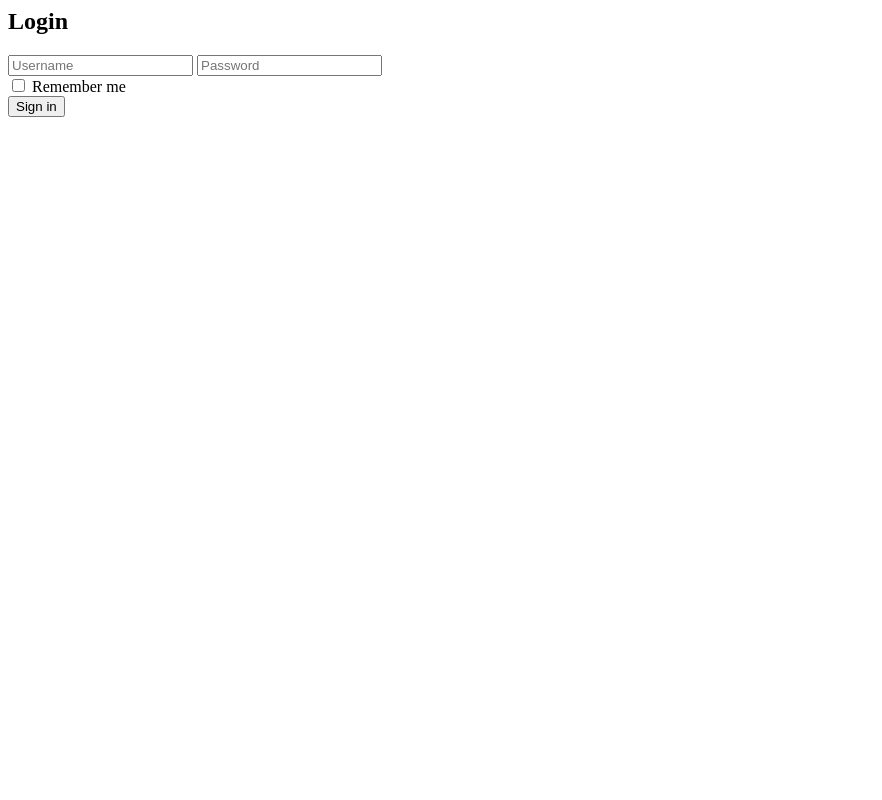
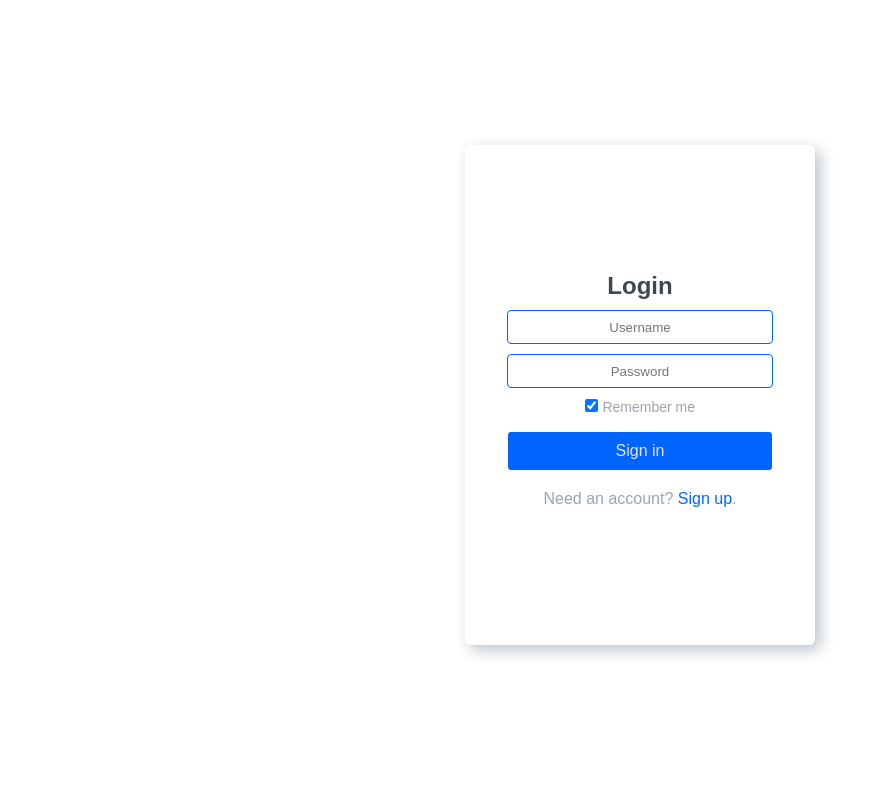
Before and after one commit to matcsantos/flask-simple-login, a Flask app: page /login in a window 1280 px wide. Shown: the whole page, without its empty margins (0-882 px from the left). Run offline with Flask 2, Linux system fonts and the light colour scheme.

Commit message:
feat: add css to login page

```diff
--- a/app/static/css/base.css
+++ b/app/static/css/base.css
@@ -11,6 +11,7 @@
     --shadow:           rgb(186, 194, 201);
     --primary-text:     rgb(63, 72, 80);
     --secondary-text:   rgb(155, 165, 173);
+    --form-error:       rgb(255, 50, 50);
 }
 
 main{
@@ -54,19 +55,35 @@ main p{
 
     background-color: var(--main-color);
     color: var(--white);
+
     text-decoration: none;
+    font-size: 16px;
 
     width: 80%;
     padding: 10px;
 
     border-radius: 3px;
+    border: none;
 }
 
 .button:hover{
     background-color: var(--main-color-hover);
 }
 
+.text-input{
+    outline: none;
+    border: 1px solid var(--main-color);
+    border-radius: 4px;
+    text-align: center;
+    width: 80%;
+    height: 32px;
+}
+
 .hyperlink{
     color: var(--main-color);
     text-decoration: none;
 }
+
+.form-error{
+    color: var(--form-error);
+}
--- /dev/null
+++ b/app/static/css/login.css
@@ -0,0 +1,18 @@
+@import url('base.css');
+
+main *{
+    margin-bottom: 10px;
+}
+
+form{
+    display: flex;
+    flex-direction: column;
+    justify-content: center;
+    align-items: center;
+    width: 100%;
+}
+
+label{
+    color: var(--secondary-text);
+    font-size: 14px;
+}
--- a/app/templates/login.html
+++ b/app/templates/login.html
@@ -1,18 +1,33 @@
+{% extends 'base.html' %}
 
+{% block title %}Sign in{% endblock %}
+
+{% block head %}
+<link rel="stylesheet" href="{{ url_for('static', filename='css/login.css') }}">
+{% endblock %}
+
+{% block body %}
+<main>
+    <div class="content-container">
         <h2>Login</h2>
 
         {% if error %}
-<p>error: {{ error }}</p>
+        <p class="form-error">{{ error }}</p>
         {% endif %}
 
-<form action="/login" method="post">
-    <input type="text" name="username" placeholder="Username">
-    <input type="password" name="password" placeholder="Password">
+        <form action="/login" method="post" autocomplete="off">
+            <input class="text-input" type="text" name="username" placeholder="Username">
+            <input class="text-input" type="password" name="password" placeholder="Password">
 
             <div>
-        <input type="checkbox" name="remember" id="remember">
+                <input type="checkbox" name="remember" id="remember" checked>
                 <label for="remeber">Remember me</label>
             </div>
 
-    <input type="submit" value="Sign in">
+            <input class="button" type="submit" value="Sign in">
         </form>
+
+        <p>Need an account? <a class="hyperlink" href="{{ url_for('login.register') }}">Sign up</a>.</p>
+    </div>
+</main>
+{% endblock %}
```
Lines whose indentation alone changed are shown as unchanged.
